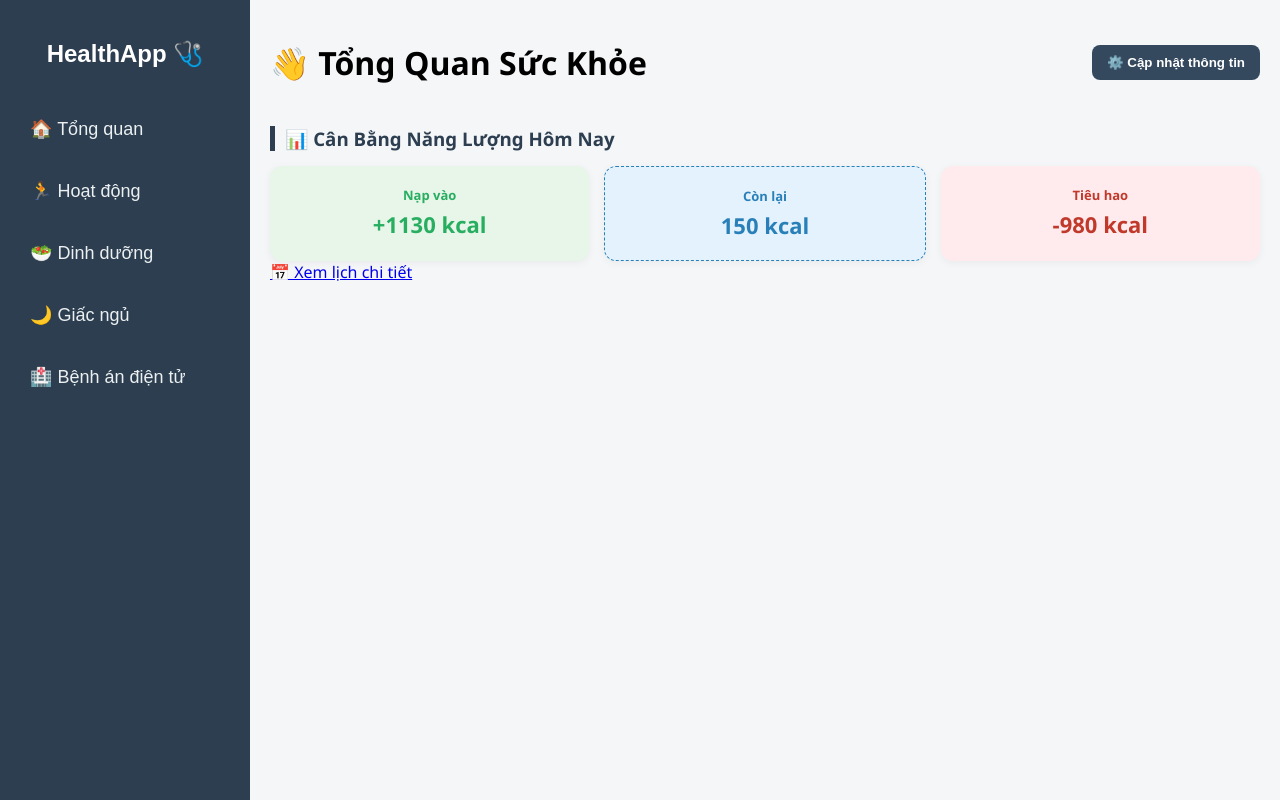
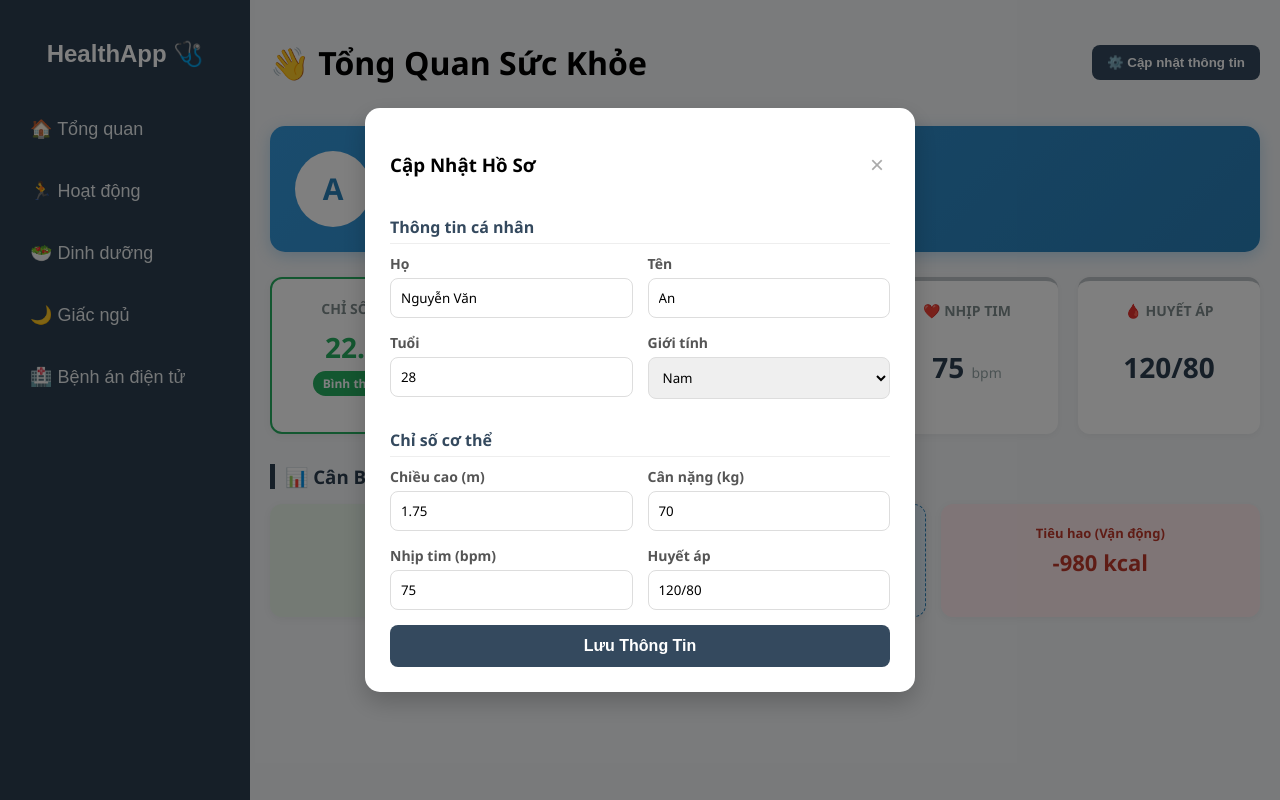
Before and after one commit to kastnew/OOP_BTL, a React (Vite) app in the folder frontend/: page / in a window 1280 px wide. Both pictures are taken after a click on the button "⚙️ Cập nhật thông tin". Built offline with nearby package versions, Linux system fonts and the light colour scheme.

Commit message:
Update Dashboard.jsx

```diff
--- a/frontend/src/pages/Dashboard.jsx
+++ b/frontend/src/pages/Dashboard.jsx
@@ -1,6 +1,5 @@
 // src/pages/Dashboard.jsx
 import React, { useState, useEffect } from 'react';
-import { Link } from 'react-router-dom'; // ✅ THÊM
 import {
   USERS,
   HEALTH_INDICATORS,
@@ -10,24 +9,33 @@ import {
 import './Dashboard.css';
 
 const Dashboard = () => {
+  // 1. State lưu thông tin người dùng & chỉ số (Gộp chung để dễ sửa)
   const [userInfo, setUserInfo] = useState({
     firstName: '', lastName: '', age: '', gender: '',
     height: '', weight: '', heartRate: '', bloodPressure: ''
   });
 
+  // 2. State lưu tổng Calo (Tính toán từ dữ liệu hoạt động/ăn uống)
   const [calories, setCalories] = useState({ consumed: 0, burned: 0 });
+
+  // 3. State tính BMI (Tự động)
   const [bmi, setBmi] = useState(0);
+
+  // 4. State Modal sửa thông tin
   const [showModal, setShowModal] = useState(false);
+
+  // Dùng state riêng cho form để khi nhập không bị nhảy số liên tục ở giao diện chính
   const [formData, setFormData] = useState({});
 
+  // --- LOAD DỮ LIỆU BAN ĐẦU ---
   useEffect(() => {
+    // Lấy User ID 1 làm mẫu
     const user = USERS.find(u => u.userId === 1);
     const health = HEALTH_INDICATORS.find(h => h.userId === 1);
 
+    // Tính tổng Calo từ các trang khác
     const totalConsumed = MOCK_MEALS.reduce((sum, item) => sum + Number(item.calories), 0);
-    const totalBurned = MOCK_ACTIVITIES.reduce(
-      (sum, item) => sum + Number(item.kcal || item.caloriesBurned || 0), 0
-    );
+    const totalBurned = MOCK_ACTIVITIES.reduce((sum, item) => sum + Number(item.kcal || item.caloriesBurned || 0), 0);
 
     setCalories({ consumed: totalConsumed, burned: totalBurned });
 
@@ -45,13 +53,39 @@ const Dashboard = () => {
     }
   }, []);
 
+  // --- TỰ ĐỘNG TÍNH BMI KHI CÂN NẶNG/CHIỀU CAO THAY ĐỔI ---
   useEffect(() => {
     if (userInfo.weight && userInfo.height) {
+      // Công thức: Cân nặng (kg) / (Chiều cao (m) * Chiều cao (m))
       const bmiValue = userInfo.weight / (userInfo.height * userInfo.height);
-      setBmi(bmiValue.toFixed(2));
+      setBmi(bmiValue.toFixed(2)); // Làm tròn 2 số thập phân
     }
   }, [userInfo.weight, userInfo.height]);
 
+  // --- CÁC HÀM XỬ LÝ ---
+
+  const handleEditClick = () => {
+    setFormData(userInfo); // Copy dữ liệu hiện tại vào form
+    setShowModal(true);
+  };
+
+  const handleCloseModal = () => {
+    setShowModal(false);
+  };
+
+  const handleInputChange = (e) => {
+    const { name, value } = e.target;
+    setFormData({ ...formData, [name]: value });
+  };
+
+  const handleSave = (e) => {
+    e.preventDefault();
+    setUserInfo(formData); // Cập nhật giao diện chính
+    setShowModal(false);
+    alert("Cập nhật thông tin thành công!");
+  };
+
+  // Hàm đánh giá BMI
   const getBMIStatus = (bmi) => {
     if (bmi < 18.5) return { text: "Thiếu cân", color: "#f1c40f" };
     if (bmi < 24.9) return { text: "Bình thường", color: "#27ae60" };
@@ -65,38 +99,140 @@ const Dashboard = () => {
     <div className="page-container">
       <div className="dashboard-header">
         <h1>👋 Tổng Quan Sức Khỏe</h1>
-        <button className="btn-edit-profile" onClick={() => setShowModal(true)}>
+        <button className="btn-edit-profile" onClick={handleEditClick}>
           ⚙️ Cập nhật thông tin
         </button>
       </div>
 
-      {/* --- PHẦN CALO --- */}
+      {/* --- PHẦN 1: THÔNG TIN CÁ NHÂN --- */}
+      <div className="user-profile-card">
+        <div className="avatar-circle">
+          {userInfo.lastName ? userInfo.lastName.charAt(0) : 'U'}
+        </div>
+        <div className="user-details">
+          <h2>{userInfo.firstName} {userInfo.lastName}</h2>
+          <p>Tuổi: <strong>{userInfo.age}</strong> | Giới tính: <strong>{userInfo.gender}</strong></p>
+        </div>
+      </div>
+
+      {/* --- PHẦN 2: CHỈ SỐ CƠ THỂ & BMI --- */}
+      <div className="metrics-grid">
+        {/* Thẻ BMI (Quan trọng nhất) */}
+        <div className="metric-card bmi-card" style={{borderColor: bmiStatus.color}}>
+          <h3>Chỉ số BMI</h3>
+          <div className="big-value" style={{color: bmiStatus.color}}>{bmi}</div>
+          <span className="status-badge" style={{backgroundColor: bmiStatus.color}}>
+            {bmiStatus.text}
+          </span>
+        </div>
+
+        <div className="metric-card">
+          <h3>📏 Chiều cao</h3>
+          <p className="big-value">{userInfo.height} <span>m</span></p>
+        </div>
+
+        <div className="metric-card">
+          <h3>⚖️ Cân nặng</h3>
+          <p className="big-value">{userInfo.weight} <span>kg</span></p>
+        </div>
+
+        <div className="metric-card">
+          <h3>❤️ Nhịp tim</h3>
+          <p className="big-value">{userInfo.heartRate} <span>bpm</span></p>
+        </div>
+
+        <div className="metric-card">
+          <h3>🩸 Huyết áp</h3>
+          <p className="big-value">{userInfo.bloodPressure}</p>
+        </div>
+      </div>
+
+      {/* --- PHẦN 3: TỔNG KẾT CALO (Từ Dinh Dưỡng & Hoạt Động) --- */}
       <h3 className="section-title">📊 Cân Bằng Năng Lượng Hôm Nay</h3>
       <div className="calorie-summary">
         <div className="calo-box in">
-          <span>Nạp vào</span>
+          <span>Nạp vào (Ăn uống)</span>
           <strong>+{calories.consumed} kcal</strong>
         </div>
 
         <div className="calo-box balance">
           <span>Còn lại</span>
+          {/* Calo còn lại = (Giả sử BMR khoảng 2000) + Vận động - Ăn uống */}
+          {/* Ở đây tính đơn giản: Nạp - Tiêu hao */}
           <strong>{calories.consumed - calories.burned} kcal</strong>
+          <small>(Nạp - Tiêu hao)</small>
         </div>
 
         <div className="calo-box out">
-          <span>Tiêu hao</span>
+          <span>Tiêu hao (Vận động)</span>
           <strong>-{calories.burned} kcal</strong>
         </div>
       </div>
 
-      {/* ✅ NÚT ĐI SANG CALENDAR (CHỈ THÊM PHẦN NÀY) */}
-      <div className="calendar-link-wrapper">
-        <Link to="/calendar" className="btn-calendar">
-          📅 Xem lịch chi tiết
-        </Link>
-      </div>
+      {/* --- MODAL CHỈNH SỬA THÔNG TIN --- */}
+      {showModal && (
+        <div className="modal-overlay">
+          <div className="modal-content">
+            <div className="modal-header">
+              <h3>Cập Nhật Hồ Sơ</h3>
+              <button className="close-btn" onClick={handleCloseModal}>&times;</button>
+            </div>
+            <form onSubmit={handleSave}>
+              {/* Nhóm 1: Thông tin cơ bản */}
+              <h4 className="form-section-title">Thông tin cá nhân</h4>
+              <div className="form-row">
+                <div className="form-group">
+                  <label>Họ</label>
+                  <input type="text" name="firstName" value={formData.firstName} onChange={handleInputChange} />
+                </div>
+                <div className="form-group">
+                  <label>Tên</label>
+                  <input type="text" name="lastName" value={formData.lastName} onChange={handleInputChange} />
+                </div>
+              </div>
+              <div className="form-row">
+                <div className="form-group">
+                  <label>Tuổi</label>
+                  <input type="number" name="age" value={formData.age} onChange={handleInputChange} />
+                </div>
+                <div className="form-group">
+                  <label>Giới tính</label>
+                  <select name="gender" value={formData.gender} onChange={handleInputChange}>
+                    <option>Nam</option>
+                    <option>Nữ</option>
+                    <option>Khác</option>
+                  </select>
+                </div>
+              </div>
 
-      {/* Modal giữ nguyên */}
+              {/* Nhóm 2: Chỉ số cơ thể */}
+              <h4 className="form-section-title">Chỉ số cơ thể</h4>
+              <div className="form-row">
+                <div className="form-group">
+                  <label>Chiều cao (m)</label>
+                  <input type="number" step="0.01" name="height" value={formData.height} onChange={handleInputChange} />
+                </div>
+                <div className="form-group">
+                  <label>Cân nặng (kg)</label>
+                  <input type="number" step="0.1" name="weight" value={formData.weight} onChange={handleInputChange} />
+                </div>
+              </div>
+              <div className="form-row">
+                <div className="form-group">
+                  <label>Nhịp tim (bpm)</label>
+                  <input type="number" name="heartRate" value={formData.heartRate} onChange={handleInputChange} />
+                </div>
+                <div className="form-group">
+                  <label>Huyết áp</label>
+                  <input type="text" name="bloodPressure" value={formData.bloodPressure} onChange={handleInputChange} />
+                </div>
+              </div>
+
+              <button type="submit" className="btn-save-modal" style={{backgroundColor: '#34495e'}}>Lưu Thông Tin</button>
+            </form>
+          </div>
+        </div>
+      )}
     </div>
   );
 };
```
